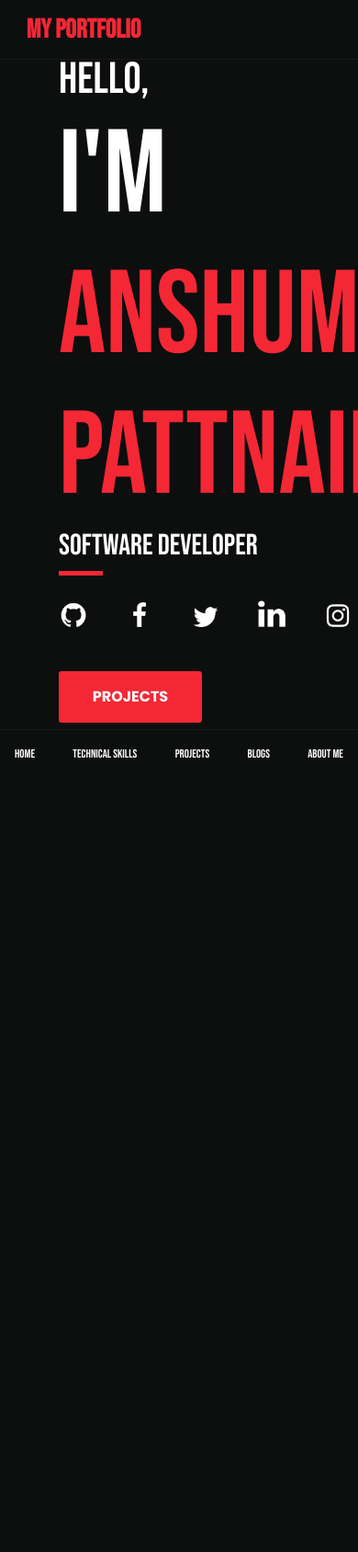
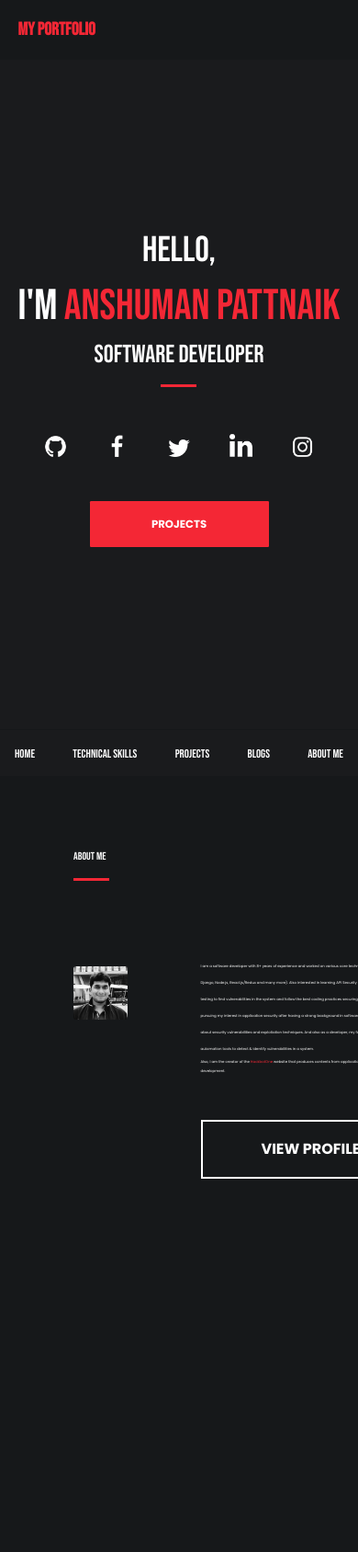
Before and after one commit to anshumanpattnaik/my-portfolio, a Django app: page / in a window 390 px wide. Shown: the whole page at 92% size. Before the commit the page ends 825 px from the top, so only its background shows below. Run offline with Django 4.2, Linux system fonts and the light colour scheme; data that the repository does not hold is empty.

Commit message:
About Me redesign

```diff
--- a/app/static/css/styles.css
+++ b/app/static/css/styles.css
@@ -16,7 +16,9 @@
 }
 :root {
     --dark-color: #16181a;
-    --background: #0d0e0e;
+    --red: #f42735;
+    --light-red: #af0614;
+    --background: #1a1b1d;
 }
 html, body {
     margin: 0;
@@ -34,12 +36,12 @@ header {
     position: fixed;
     z-index: 9999;
     border-bottom: 0.5px solid var(--dark-color);
-    background: var(--background);
+    background: var(--dark-color);
 }
 .logo {
     font-family: BebasNeueRegular, serif;
-    font-size: 1.8rem;
-    color: #f42735;
+    font-size: 1.5vw;
+    color: var(--red);
     margin-left: 2em;
 }
 .desktop-nav-container {
@@ -50,7 +52,6 @@ header {
 .desktop-nav-container nav {
     position: absolute;
     right: 0;
-    background: var(--background);
 }
 .desktop-nav-container nav ul {
     display: flex;
@@ -64,7 +65,7 @@ header {
 }
 .desktop-nav-container nav a {
     font-family: BebasNeueRegular, serif;
-    font-size: 1.2rem;
+    font-size: 1vw;
     color: white;
     text-decoration: none;
     text-transform: uppercase;
@@ -72,7 +73,7 @@ header {
 }
 .desktop-nav-container nav a:hover {
     cursor: pointer;
-    color: #cf2430;
+    color: var(--red);
 }
 .introduction {
     width: 100vw;
@@ -90,29 +91,29 @@ header {
 }
 .introduction > .text-container > .hello {
     font-family: BebasNeueRegular, serif;
-    font-size: 3rem;
+    font-size: 2.5vw;
     color: #FFFFFF;
 }
 .introduction > .text-container > .i-am {
     font-family: BebasNeueRegular, serif;
-    font-size: 8rem;
+    font-size: 7vw;
     color: #FFF;
 }
 .introduction > .text-container > .i-am > .name {
     font-family: BebasNeueRegular, serif;
-    font-size: 8rem;
-    color: #f42735;
+    font-size: 7vw;
+    color: var(--red);
 }
 .introduction > .text-container > .designation {
     font-family: BebasNeueRegular, serif;
-    font-size: 2rem;
+    font-size: 2vw;
     color: #FFFFFF;
 }
-.introduction > .text-container > .red-divider {
-    width: 3em;
+.red-divider {
+    width: 3vw;
     height: 0.3em;
     margin-top: 0.5em;
-    background-color: #f42735;
+    background-color: var(--red);
 }
 .introduction > .social-media-container {
     display: flex;
@@ -120,8 +121,7 @@ header {
     margin-top: 1.5em;
 }
 .introduction > .social-media-container > img {
-    width: 2em;
-    height: 2em;
+    width: 1.5vw;
     cursor: pointer;
 }
 .introduction > .social-media-container > img:nth-child(n+2) {
@@ -135,15 +135,20 @@ header {
     /*background-color: aquamarine;*/
 }
 .introduction > .button-container > .projects {
-    width: 13em;
-    height: 3.5em;
+    width: 12vw;
+    height: 6vh;
     font-family: PoppinsBold, serif;
-    font-size: 1rem;
+    font-size: 0.75vw;
     color: #FFFFFF;
     text-transform: uppercase;
     border: none;
-    border-radius: 0.2em;
-    background-color: #f42735;
+    border-radius: 0.1em;
+    transition: .3s;
+    background-color: var(--red);
+}
+.introduction > .button-container > .projects:hover {
+    cursor: pointer;
+    background-color: var(--light-red);
 }
 .intro-section > .x-marker {
     font-family: PoppinsBold, serif;
@@ -157,11 +162,78 @@ header {
         -ms-user-select: none;
             user-select: none;
 }
+.about-me {
+    width: 100vw;
+    height: 100vh;
+    display: flex;
+    flex-direction: column;
+    background-color: var(--dark-color);
+}
+.about-me > .container {
+    margin-left: 5em;
+    margin-top: 5em;
+    display: flex;
+    flex-direction: column;
+}
+.about-me > .container > label {
+    font-family: BebasNeueRegular, serif;
+    font-size: 3vw;
+    color: #FFFFFF;
+}
+.about-me > .container > .profile {
+    display: flex;
+    margin-top: 5em;
+}
+.about-me > .container > .profile > .photo {
+    width: 15vw;
+    height: 15vw;
+    filter: grayscale(100%);
+    border-radius: 0.2em;
+    margin-top: 0.8em;
+}
+.about-me > .container > .profile > .description {
+    width: 60vw;
+    margin-left: 5em;
+    /*background-color: #f42735;*/
+}
+.about-me > .container > .profile > .description > .text-content {
+    font-family: PoppinsRegular, serif;
+    font-size: 1vw;
+    color: #FFFFFF;
+    line-height: 2.5em;
+}
+.about-me > .container > .profile > .description > .text-content > a {
+    font-family: PoppinsRegular, serif;
+    font-size: 1vw;
+    color: var(--red);
+    text-decoration: none;
+}
+.about-me > .container > .profile > .description > .text-content > a:hover {
+    cursor: pointer;
+    text-decoration: underline;
+}
+.about-me > .container > .profile > .description > .view-profile > button {
+    width: 15em;
+    height: 4em;
+    font-family: PoppinsBold, serif;
+    font-size: 1rem;
+    color: #FFFFFF;
+    margin-top: 2em;
+    transition: .3s;
+    border: 2.2px solid #FFFFFF;
+    background: transparent;
+}
+.about-me > .container > .profile > .description > .view-profile > button:hover {
+    cursor: pointer;
+    color: var(--red);
+    background: #FFFFFF;
+}
 @media only screen and (max-width: 950px) {
     header {
         height: 4em;
     }
     .logo {
+        font-size: 5vw;
         margin-left: 1em;
     }
     .desktop-nav-container {
@@ -203,11 +275,54 @@ header {
         cursor: pointer;
         color: #cf2430;
     }
-    .intro-section > .x-marker {
-        font-size: 20rem;
-        top: 50%;
-        left: 50%;
-        margin-right: -50%;
-        transform: translate(-50%, -50%);
+    .introduction {
+        align-items: center;
+        margin-left: 0;
+    }
+    .introduction > .text-container {
+        display: flex;
+        flex-direction: column;
+        justify-content: center;
+        align-items: center;
+    }
+    .introduction > .text-container > .hello {
+        font-size: 10vw;
+    }
+    .introduction > .text-container > .i-am {
+        font-size: 12vw;
+        margin-top: 0.2em;
+    }
+    .introduction > .text-container > .i-am > .name {
+        font-size: 12vw;
+        margin-top: 0.2em;
+    }
+    .introduction > .text-container > .designation {
+        font-size: 7vw;
+        margin-top: 0.3em;
+    }
+    .red-divider {
+        width: 10vw;
+        height: 0.2em;
+        margin-top: 1em;
+    }
+    .introduction > .social-media-container {
+        margin-top: 3em;
+    }
+    .introduction > .social-media-container > img {
+        width: 7vw;
+    }
+    .introduction > .social-media-container > img:nth-child(n+2) {
+        margin-left: 2.5em;
+    }
+    .introduction > .button-container {
+        width: 100vw;
+        justify-content: center;
+        margin-top: 3em;
+    }
+    .introduction > .button-container > .projects {
+        width: 50vw;
+        height: 6vh;
+        font-size: 3vw;
+        border-radius: 0.1em;
     }
 }
--- a/templates/index.html
+++ b/templates/index.html
@@ -4,7 +4,7 @@
 <head>
     <meta charset="UTF-8">
     <meta http-equiv="X-UA-Compatible" content="IE=edge">
-    <meta name="viewport" content="width=device-width, minimum-scale=1.0">
+    <meta name="viewport" content="width=device-width, initial-scale=1.0">
     <title>My Portfolio</title>
     <link rel="stylesheet" type="text/css" href="{% static 'css/styles.css' %}">
     <link rel="stylesheet" href="https://fonts.googleapis.com/icon?family=Material+Icons">
@@ -42,5 +42,32 @@
             <button class="projects">Projects</button>
         </div>
     </section>
+    <section class="about-me">
+        <div class="container">
+            <label>About Me</label>
+            <div class="red-divider"></div>
+            <div class="profile">
+                <img src="{% static 'images/anshuman_pattnaik.jpg' %}" class="photo" alt="Anshuman Pattnaik" title="Anshuman Pattnaik">
+                <div class="description">
+                    <span class="text-content">
+                        I am a software developer with 8+ years of experience and worked on various core technology like
+                        (Android, Python, Django, Node.js, React.js/Redux and many more). Also interested in learning
+                        API Security & Web Security automation testing to find vulnerabilities in the system and follow
+                        the best coding practices securing the platforms. I have started pursuing my interest in
+                        application security after having a strong background in software development to know more about
+                        security vulnerabilities and exploitation techniques. And also as a developer, my focus will be on
+                        building security automation tools to detect & identify vulnerabilities in a system.
+                    </span>
+                    <p class="text-content">
+                        Also, I am the creator of the <a href="https://hackbotone.com" class="hackbotone" target="_blank">HackbotOne</a>
+                        website that produces contents from application security & software development.
+                    </p>
+                    <p class="view-profile">
+                        <button>VIEW PROFILE</button>
+                    </p>
+                </div>
+            </div>
+        </div>
+    </section>
 </body>
 </html>
```
Also changed, not shown: app/static/images/anshuman_pattnaik.jpg (added).
